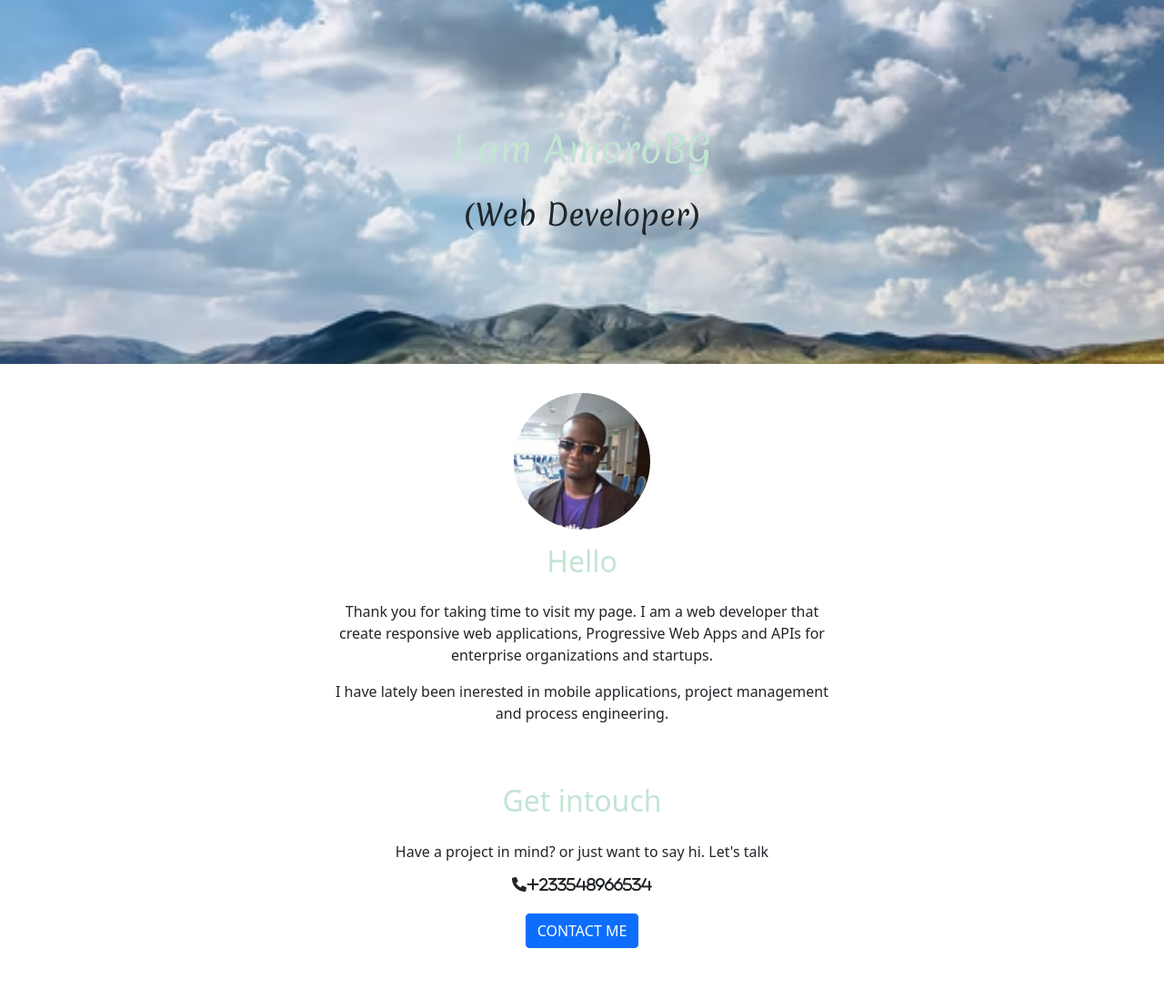
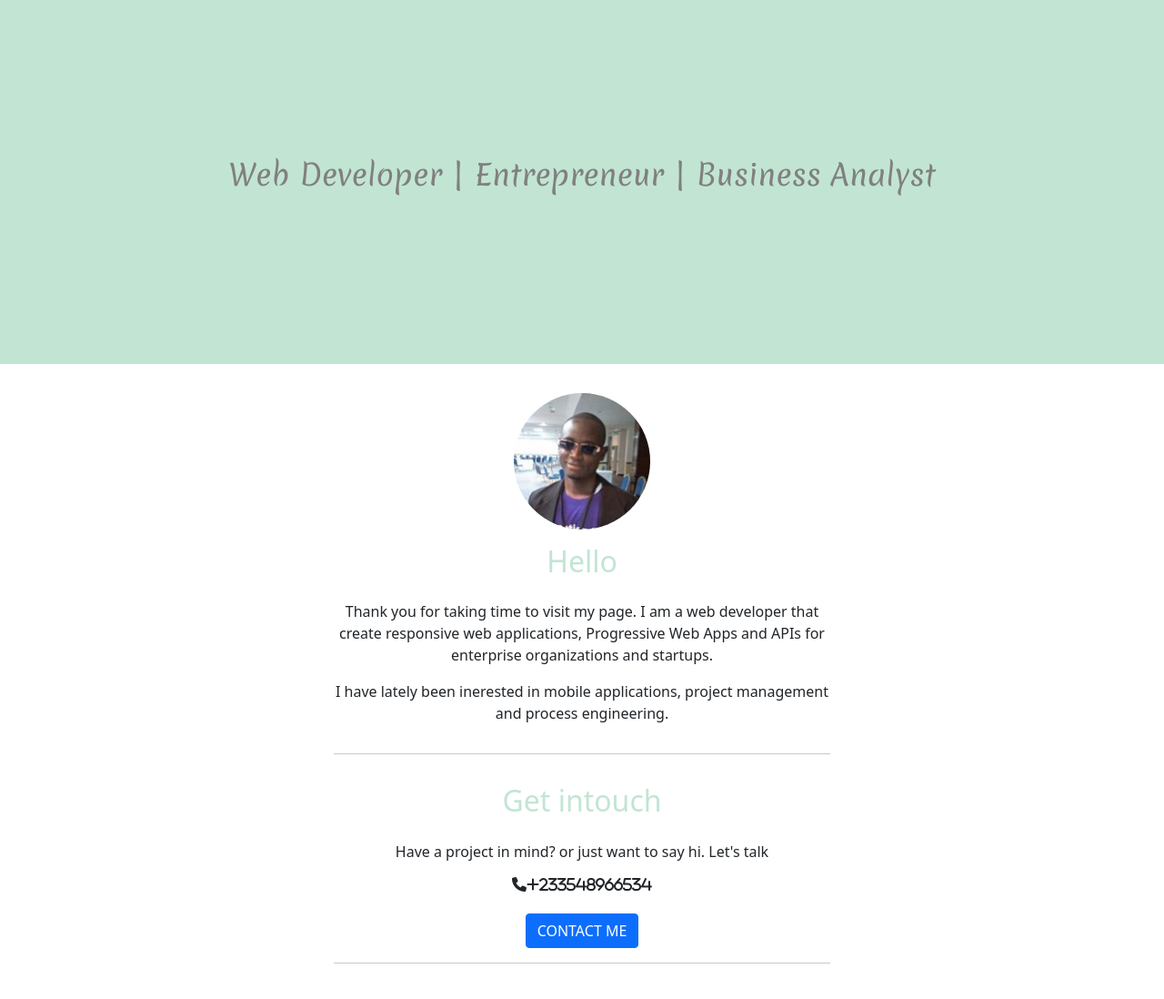
Before and after one commit to AmoroBG/personal-website, a plain HTML site: page index.html in a window 1280 px wide. Shown: the top 1098 px of the page at 91% size. Drawn offline with nearby package versions, Linux system fonts and the light colour scheme.

Commit message:
style the main

```diff
--- a/index.html
+++ b/index.html
@@ -37,8 +37,7 @@
       <div class="row">
         <div class="col-md-12">
           <section class="main">
-            <h1 class="name">I am AmoroBG</h1>
-            <p class="career">(Web Developer)</p>
+              <p class="career">Web Developer | Entrepreneur | Business Analyst</p>
           </section>
         </div>
       </div>
@@ -54,7 +53,7 @@
           <p>
             I have lately been inerested in mobile applications, project management and process engineering.
           </p>
-          <hr />
+         <hr>
         </div>
       </div>
       <div class="row">
--- a/styles.css
+++ b/styles.css
@@ -14,7 +14,9 @@ h1, h2, h3, h4, h5, h6 {
     text-align: center;
     color: #c2e5d3;
 }
-
+hr{
+    width: 100%;
+}
 .btn {
     margin-top: 1.5rem;
     text-transform: uppercase;
@@ -23,7 +25,7 @@ h1, h2, h3, h4, h5, h6 {
 
 .main {
     background-color: #c2e5d3;
-    background-image: url(images/cloud.avif);
+    /* background-image: url(images/road.avif); */
     background-repeat: no-repeat;
     background-size: cover;
     background-position: center;
@@ -36,12 +38,14 @@ h1, h2, h3, h4, h5, h6 {
     flex-direction: column;
     justify-content: center;
     align-items: center;
+    text-align: center;
     font-size: 2rem;
 }
 
 
 .name, .career {
     font-family: 'Merienda', cursive;
+    color: gray;
 }
 
 .container-fluid {
```
Also changed, not shown: images/photo.avif (added), images/road.avif (added).
